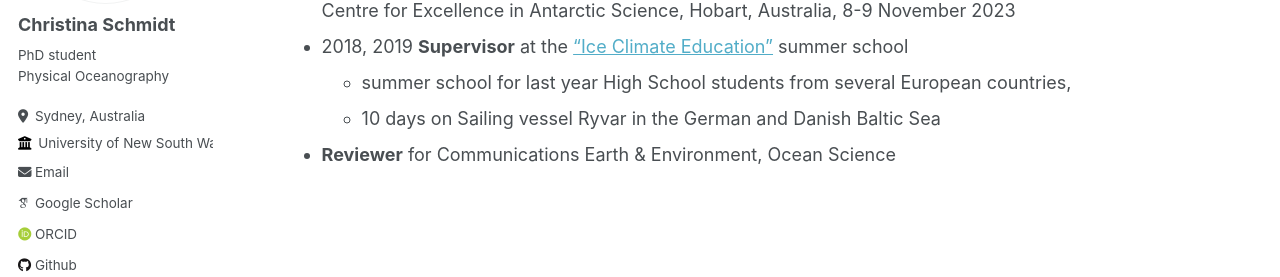
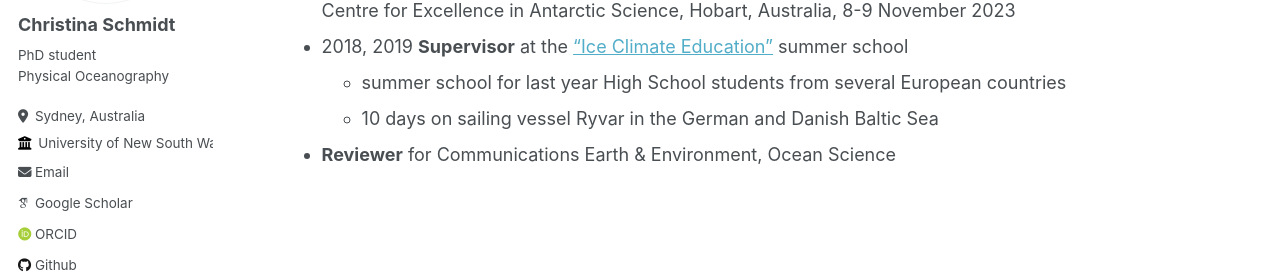
Before and after one commit to schmidt-christina/schmidt-christina.github.io, a Jekyll site: the page built from _pages/cv.md, in a window 1280 px wide and 900 px high, scrolled down 1407 px. Shown: the part 306-583 px from the top of the window. Built offline with Jekyll 4.4.1, drawn with Linux system fonts in a browser that asks for light colours; some web fonts are replaced.

Commit message:
fixed typos

```diff
--- a/_pages/cv.md
+++ b/_pages/cv.md
@@ -69,7 +69,7 @@ Engagement, Impact and Leadership
 * since 2023  Volunteer in the **social media team** responsible for the twitter account of the Climate Change Research Centre (@ccrc_unsw)
 * 2023	**Session Convenor** and member of the **organizing committee**, Annual research forum of the Australian Centre for Excellence in Antarctic Science, Hobart, Australia, 8-9 November 2023
 * 2018, 2019 **Supervisor** at the ["Ice Climate Education"](https://www.arved-fuchs.de/en/archiv/jugendprojekte?view=article&id=1532:ice-das-projekt&catid=166:i-c-e-2022) summer school
-  * summer school for last year High School students from several European countries,
-  * 10 days on Sailing vessel Ryvar in the German and Danish Baltic Sea
+  * summer school for last year High School students from several European countries
+  * 10 days on sailing vessel Ryvar in the German and Danish Baltic Sea
 
 * **Reviewer** for Communications Earth & Environment, Ocean Science
```
